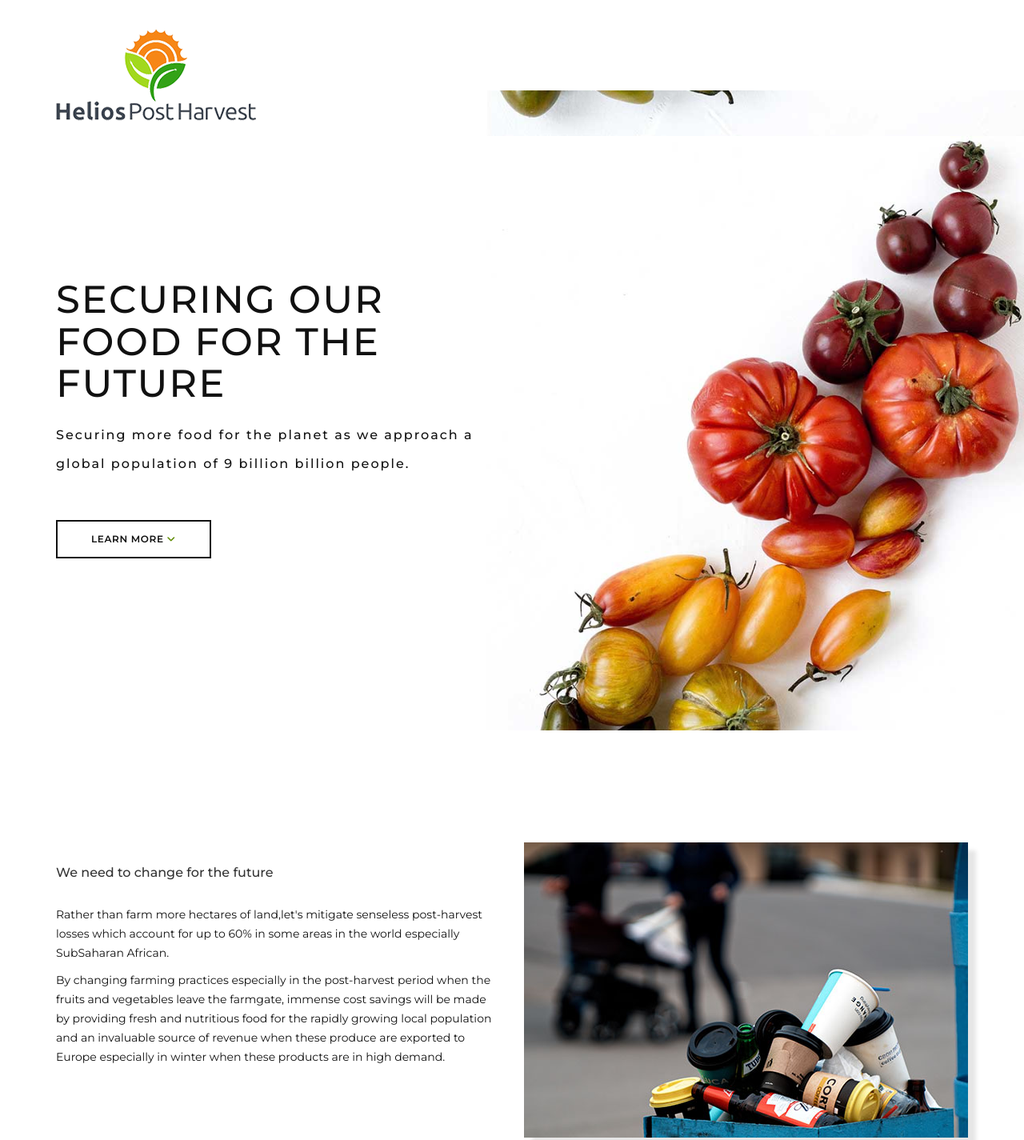
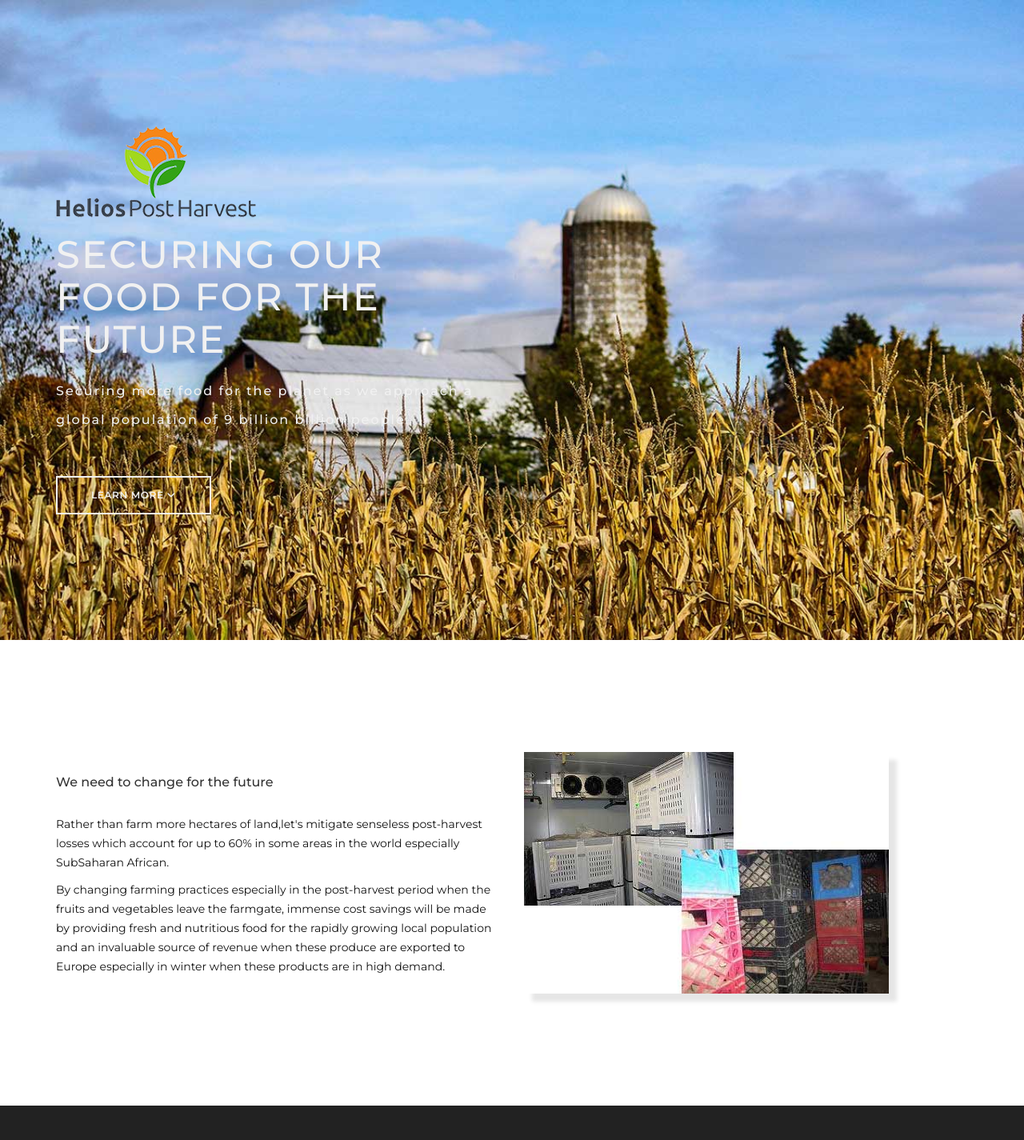
Before and after one commit to justbrown1980/Helios, a plain HTML site: page index.html in a window 1280 px wide. Shown: the top 1425 px of the page at 80% size. Drawn offline with Linux system fonts and the light colour scheme.

Commit message:
New Header Image

```diff
--- a/css/style.scss
+++ b/css/style.scss
@@ -9,10 +9,13 @@ html {
 }
 
 body {
-    background: none;
+
     font-family: 'Montserrat', sans-serif;
     font-style: normal;
     font-weight: 400;
+    background: none;
+    margin: 0;
+    padding: 0;
 }
 
 
@@ -140,16 +143,6 @@ footer {
   background: #222;
 }
 
-#intro .btn-default:hover {
-    background: $highlight;
-    color: $light-text;
-    border-color: transparent;
-
-    .fas {
-      color: $light-text;
-    }
-}
-
 .parallax-section {
   background-attachment: fixed !important;
   background-size: cover !important;
@@ -215,6 +208,7 @@ footer {
 .custom-navbar .navbar-brand {
     font-weight: 600;
     height: 7.2rem;
+    background-color: transparent;
 }
 
 .custom-navbar .nav li a {
@@ -228,7 +222,6 @@ footer {
 }
 
 .custom-navbar .nav li a:hover {
-    background: transparent;
     color: $highlight;
 }
 
@@ -238,7 +231,6 @@ footer {
 }
 
 .custom-navbar .nav li.active > a {
-    background-color: transparent;
     color: $highlight;
 }
 
@@ -252,7 +244,7 @@ footer {
 }
 
 .custom-navbar .navbar-toggle .icon-bar {
-    background: $light-text;
+    background: transparent;
     border-color: transparent;
 }
 
@@ -263,7 +255,7 @@ footer {
         background: 0 0;
     }
     .custom-navbar.top-nav-collapse {
-        background: $light-text;
+        background: transparent;
         padding: 0;
     }
 
@@ -275,7 +267,8 @@ footer {
     Intro section
 -----------------------------------------*/
 #intro {
-    background: url('../images/intro-bg.jpg') 50% 0 repeat-y fixed;
+    // background: url('../images/intro-bg.jpg') 50% 0 repeat-y fixed;
+    background: url('../images/grain-silo-bg.jpg') 0 0 repeat-y fixed;
     -webkit-background-size: cover;
     background-size: cover;
     background-position: center center;
@@ -291,7 +284,23 @@ footer {
     height: 100vh;
     text-align: left;
 
-    color: $dark-text;
+    color: $light-text;
+
+    .btn-default {
+      border-color: $light-text;
+      color: $light-text;
+
+      .fas {
+        color: $light-text;
+      }
+
+      &:hover {
+        background: $highlight;
+        color: $light-text;
+        border-color: transparent;
+      }
+
+    }
 }
 
 #intro h3 {
--- a/index.html
+++ b/index.html
@@ -41,10 +41,11 @@
 	<!-- =========================
      NAVIGATION LINKS
 ============================== -->
-	<div class="navbar custom-navbar" role="navigation">
+
+	<!--
+<div class="navbar custom-navbar" role="navigation">
 		<div class="container">
 
-			<!-- navbar header -->
 			<div class="navbar-header">
 				<a href="#" class="navbar-brand">
 					<img src="images/helios-logo-transparent.png" alt="" class="img-responsive">
@@ -52,7 +53,7 @@
 			</div>
 
 		</div>
-	</div>
+	</div> -->
 
 
 	<!-- =========================
@@ -63,6 +64,9 @@
 			<div class="row">
 
 				<div class="col-md-6 col-sm-12">
+					<a href="/">
+						<img src="images/helios-logo-transparent.png" alt="" class="img-responsive">
+					</a>
 					<h1 class="wow fadeInUp" data-wow-delay="1.6s">securing our food for the future</h1>
 					<h3 class="wow bounceIn" data-wow-delay="0.9s">Securing more food for the planet as we approach a
 						global population of 9 billion billion people.</h3>
@@ -96,7 +100,7 @@
 				</div>
 
 				<div class="wow fadeInUp col-md-6 col-sm-6" data-wow-delay="0.9s">
-					<img src="images/food-waste-unsplash__small.jpg" class="img-responsive" alt="Overview">
+					<img src="images/overview1.jpg" class="img-responsive" alt="Overview">
 				</div>
 
 			</div>
```
Also changed, not shown: css/style.css, images/grain-silo-bg.jpg (added), images/overview1.jpg (added), 3 other files.
